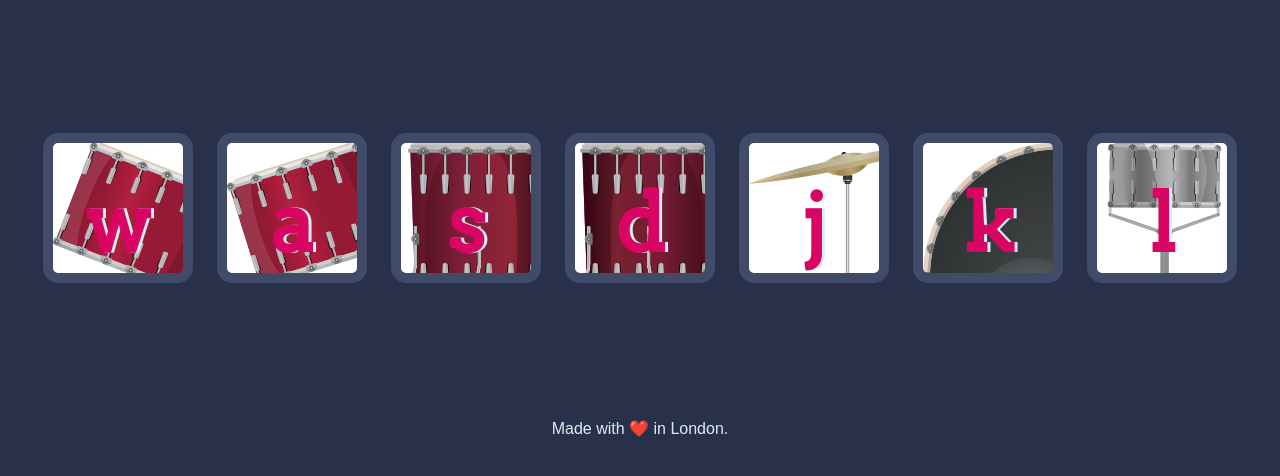
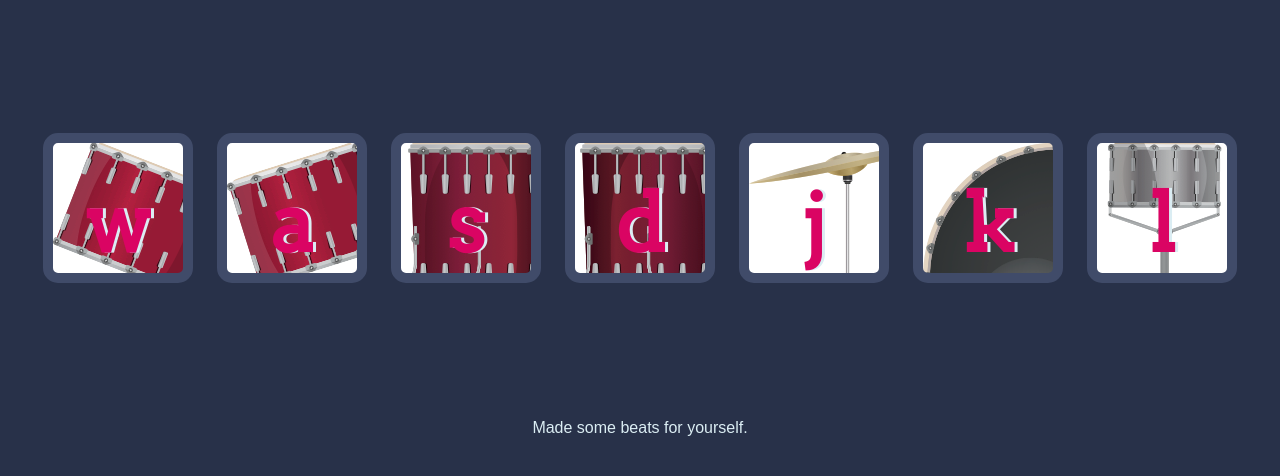
Before and after one commit to cy3021561/drum-kit, a plain HTML site: page index.html in a window 1280 px wide. Shown: the part 156-632 px from the top of the page. Drawn offline with Linux system fonts and the light colour scheme.

Commit message:
Update index.html

```diff
--- a/index.html
+++ b/index.html
@@ -22,7 +22,7 @@
       <button class="l drum">l</button>
     </div>
 
-    <footer>Made with ❤️ in London.</footer>
+    <footer>Made some beats for yourself.</footer>
     <script src="./index.js" charset="utf-8"></script>
   </body>
 </html>
```
